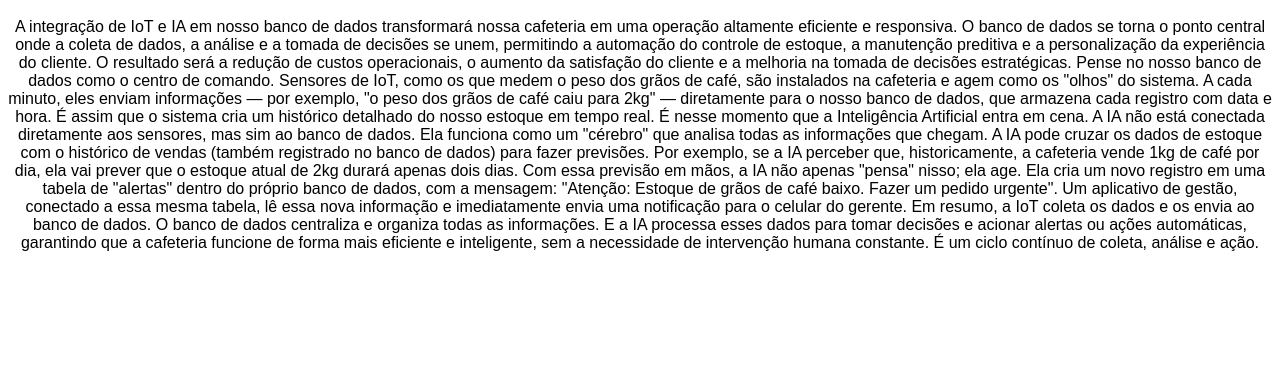
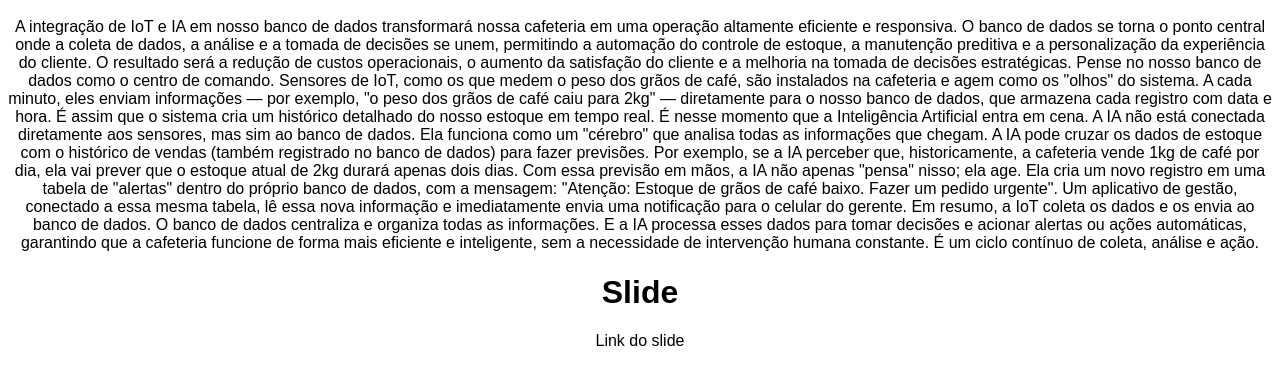
Before and after one commit to ThallesHSS/Cafe-Sonhos, a plain HTML site: page C&SDsn.html in a window 1280 px wide. Shown: the part 2606-2972 px from the top of the page. Before the commit the page ends 2874 px from the top, so only its background shows below. Drawn offline with Linux system fonts and the light colour scheme.

Commit message:
C&SDsn.html

```diff
--- a/C&SDsn.html
+++ b/C&SDsn.html
@@ -91,6 +91,11 @@ Pense no nosso banco de dados como o centro de comando. Sensores de IoT, como os
                                         </p>
                                     </div>
 
+                                        <div>
+                                            <h1>Slide</h1>
+                                            <a href"https://www.canva.com/design/DAGz1GUwc8o/lAz54FzbSE4uC3t9g96GXA/edit?utm_content=DAGz1GUwc8o&utm_campaign=designshare&utm_medium=link2&utm_source=sharebutton"><p>Link do slide</p></a>
+                                        </div>
+
 
     </body>
 
```
